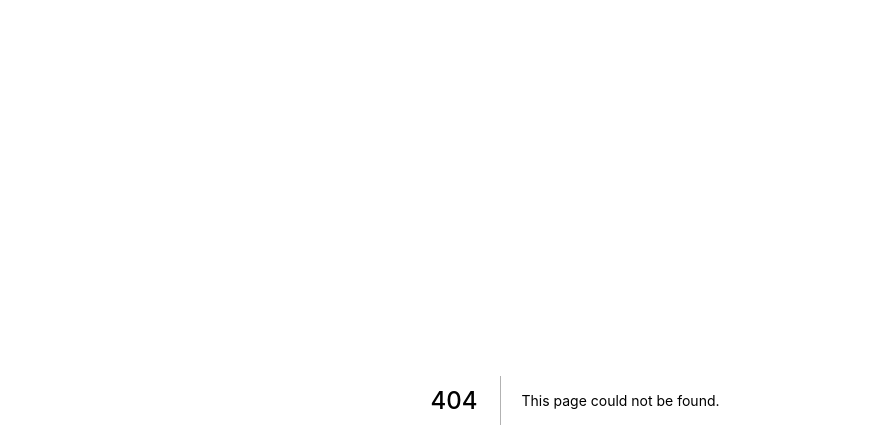
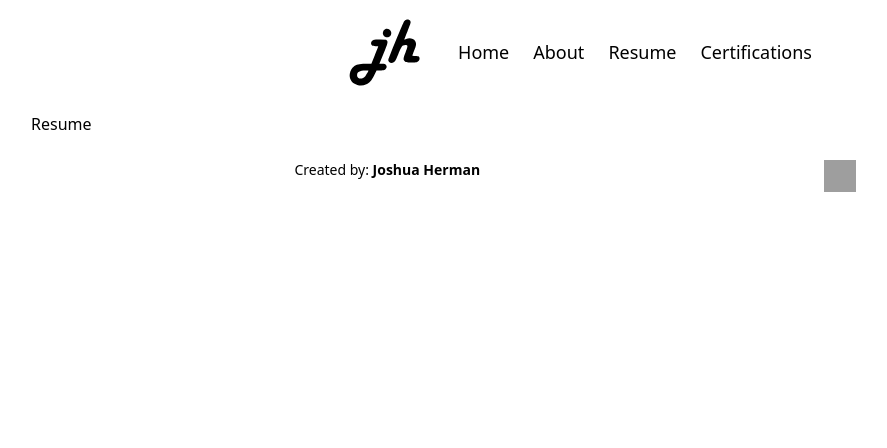
Before and after one commit to LocalHappiness/dockerized-josherman.tech, a Next.js app in the folder packages/landingpage/: page /resume in a window 1280 px wide. Before the commit this address had no page. Shown: the top 448 px of the page, without its empty margins (65-952 px from the left). Built offline with nearby package versions, Linux system fonts and the light colour scheme; grey boxes are pictures that could not be loaded.

Commit message:
added resume

```diff
--- a/packages/landingpage/components/header.js
+++ b/packages/landingpage/components/header.js
@@ -38,6 +38,7 @@ function Header () {
           {[
             { title: 'Home', route: '/' },
             { title: 'About', route: '/about' },
+            { title: 'Resume', route: '/resume' },
             { title: 'Certifications', route: '/certs' }
 
           ].map(navigationItem => (
--- /dev/null
+++ b/packages/landingpage/components/resume.js
@@ -0,0 +1,11 @@
+function Resume () {
+  return (
+    <div>
+      <div>
+        <h1>Resume</h1>
+      </div>
+    </div>
+  )
+}
+
+export default Resume
--- a/packages/landingpage/pages/about.js
+++ b/packages/landingpage/pages/about.js
@@ -3,7 +3,7 @@ import BioCard from '../components/biocard'
 function AboutPage () {
   return (
     <Layout>
-      <div className='flex flex-col md:flex-row md:space-x-6 md:space-y-0'>
+      <div className='flex flex-col object-center md:flex-row md:space-x-6 md:space-y-0 bg-green-300'>
         <BioCard />
         <div className='space-y-6 md:w-1/2'>
           {[
--- /dev/null
+++ b/packages/landingpage/pages/resume.js
@@ -0,0 +1,10 @@
+import Layout from '../components/layout'
+import Resume from '../components/resume'
+
+export default function Certs () {
+  return (
+    <Layout>
+      <Resume />
+    </Layout>
+  )
+}
```
